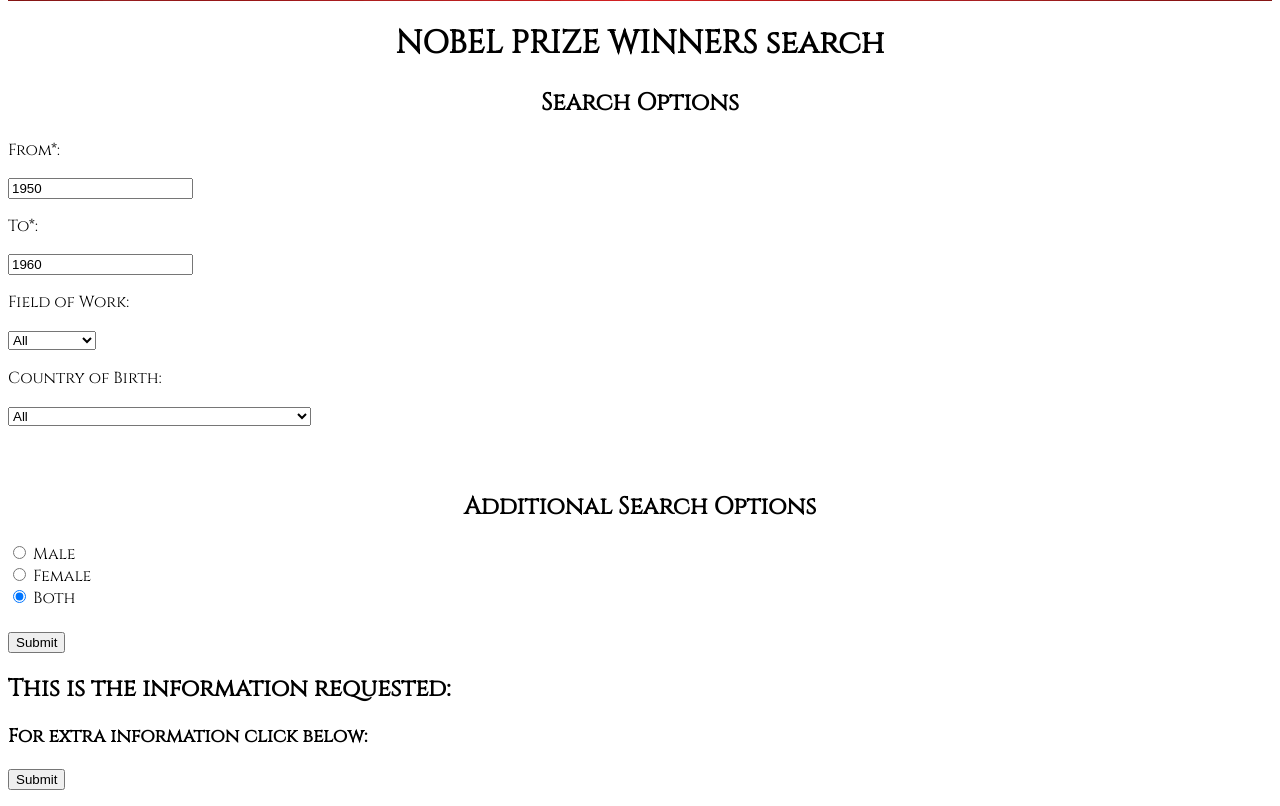
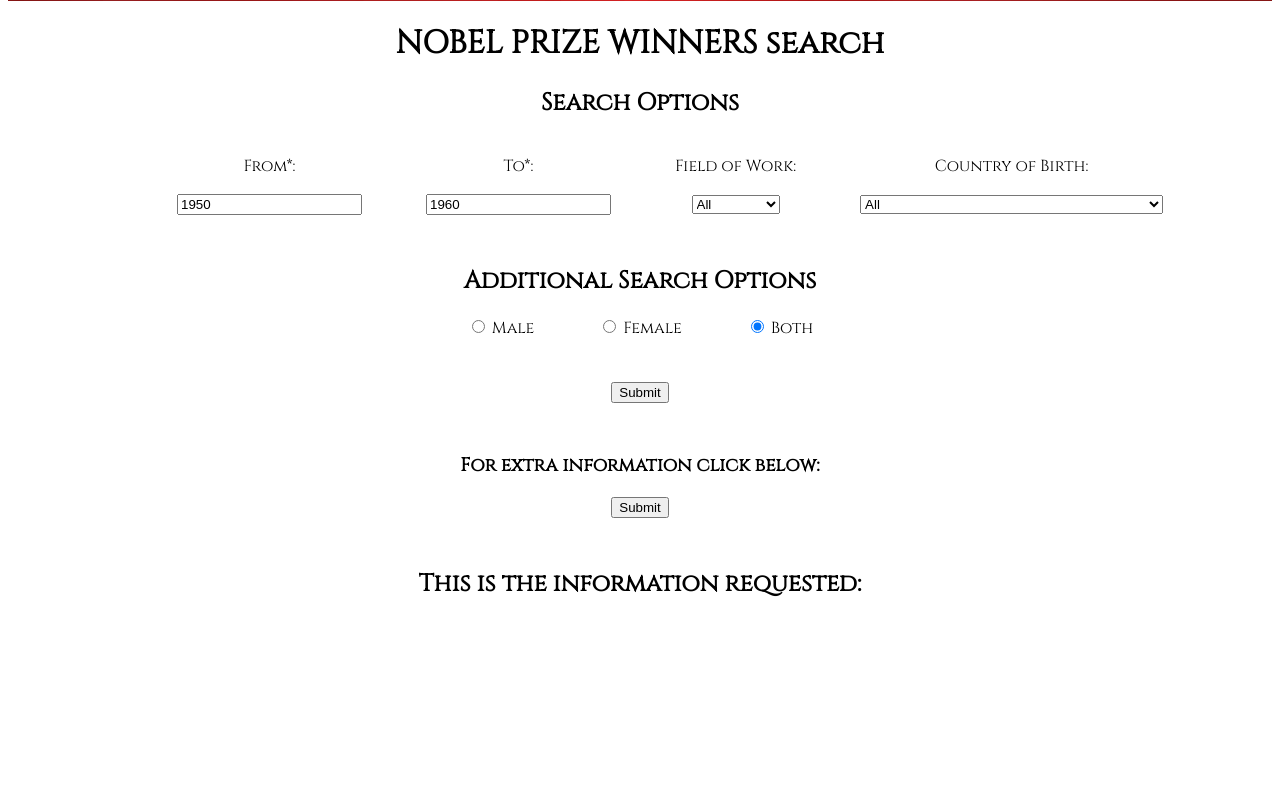
Before and after one commit to Miguelmargar/ucd_web_app_dev_assignments, a PHP site: page /nobels.html in a window 1280 px wide. Shown: the part 807-1613 px from the top of the page. After the commit the page ends 1404 px from the top, so only its background shows below. Run offline with PHP 8.4, Linux system fonts and the light colour scheme.

Commit message:
centered search options fields

```diff
--- a/assignment2/nobels.html
+++ b/assignment2/nobels.html
@@ -23,17 +23,18 @@
 		</div>
 
 		<form id="info_needed">
-			<div>
+			<div class="overall">
+			<div class="search_options">
 				<p>From*:</p>
-				<input type="numbers" name="from" value="1950" />
+				<input type="numbers" name="from" onfocus="this.value=''" value="1950"/>
 			</div>
-			<div>
+			<div class="search_options">
 				<p>To*:</p>
-				<input type="numbers" name="to" value="1960" />
+				<input type="numbers" name="to" onfocus="this.value=''" value="1960"/>
 			</div>
-			<div>
+			<div class="search_options">
 				<p>Field of Work:</p>
-				<select name="category">
+				<select name="category" maxlength="20">
 		            <option value="allcat" selected>All</option>
 		            <option value="physics">Physics</option>
 		            <option value="chemistry">Chemistry</option>
@@ -43,7 +44,7 @@
 		            <option value="economics">Economics</option>
         		</select>
 			</div>
-			<div>
+			<div class="search_options">
 				<p>Country of Birth:</p>
 				<select>
 				    <option value="allcou" selected>All</option>
@@ -298,20 +299,33 @@
 					<option value="ZW">Zimbabwe</option>
 				</select>
 			</div>
-			<br>
-			<br>
+			</div>
 			<div>
 				<h2 class="search_header">Additional Search Options</h2>
 			</div>
+			<div class="overall2">
+				<div id="search_options">
 					<input type="radio" name="gender" value="male"> Male<br>
+				</div>
+				<div class="search_options">
 					<input type="radio" name="gender" value="female"> Female<br>
+				</div>
+				<div class="search_options">
 					<input type="radio" name="gender" value="both" checked> Both<br>
+				</div>
+			</div>
 			<br>
 		</form>
+			<div class="overall">
 				<input type="submit" value="Submit" onclick="display()">
-		<h2>This is the information requested:</h2>
+			</div>
+			<div class="overall">
 				<h3>For extra information click below:</h3>
 					<input type="submit" value="Submit" onclick="hide_show()">
+			</div>
+			<div class="overall">
+				<h2>This is the information requested:</h2>
+			</div>
 
 		<p id="demo"></p>
 		<p id="demo2"></p>
--- a/assignment2/style.css
+++ b/assignment2/style.css
@@ -14,8 +14,31 @@ header {
 
 /*Main-----------------------------------------------*/
 
+.overall {
+    text-align: center;
+    margin-bottom: 50px;
+    width: 100%;
+}
+
+.overall2 {
+    text-align: center;
+    margin-bottom: 20px;
+    width: 100%;
+}
+
+
 .search_header {
     width: 100%;
     text-align: center;
+}
 
+.search_options {
+    display: inline-block;
+    margin-left: 60px;
+    text-align: center;
 }
+
+#search_options {
+    display: inline-block;
+    text-align: center;
+}
```
Lines whose indentation alone changed are shown as unchanged.
